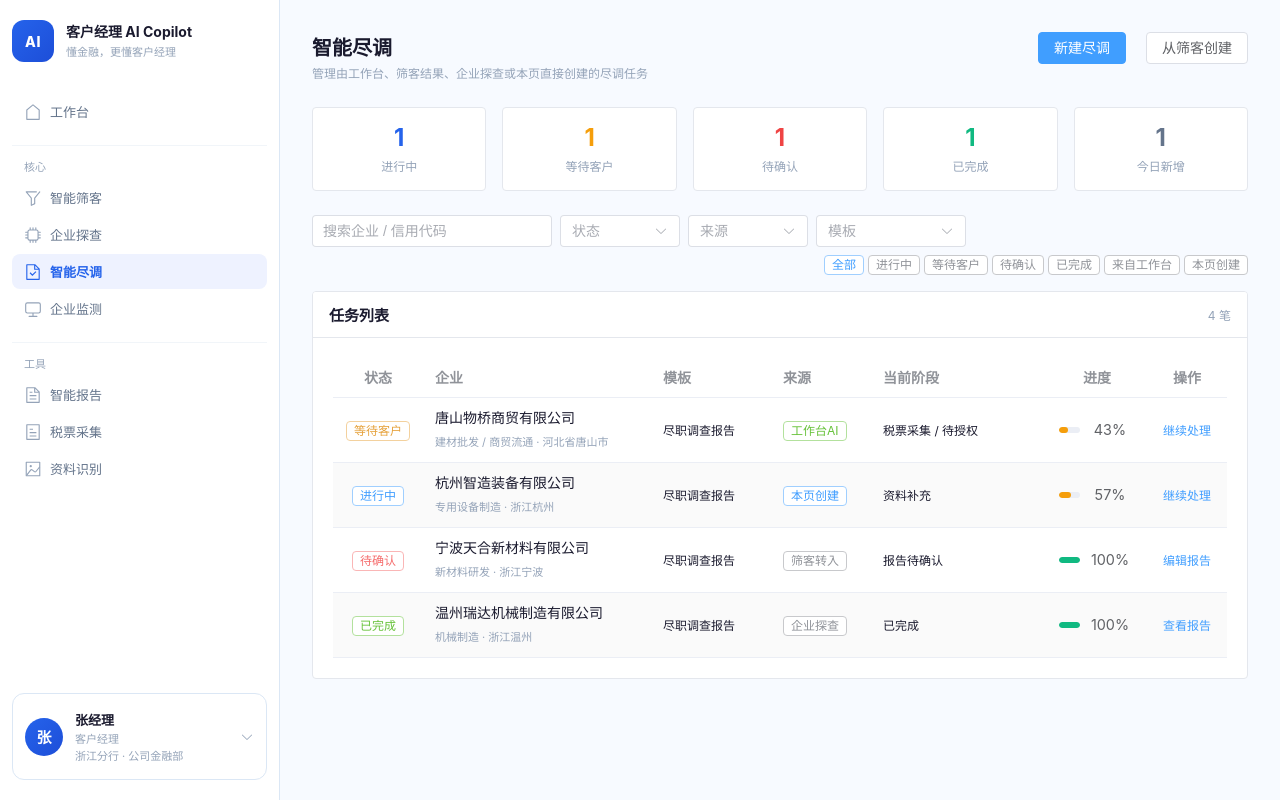
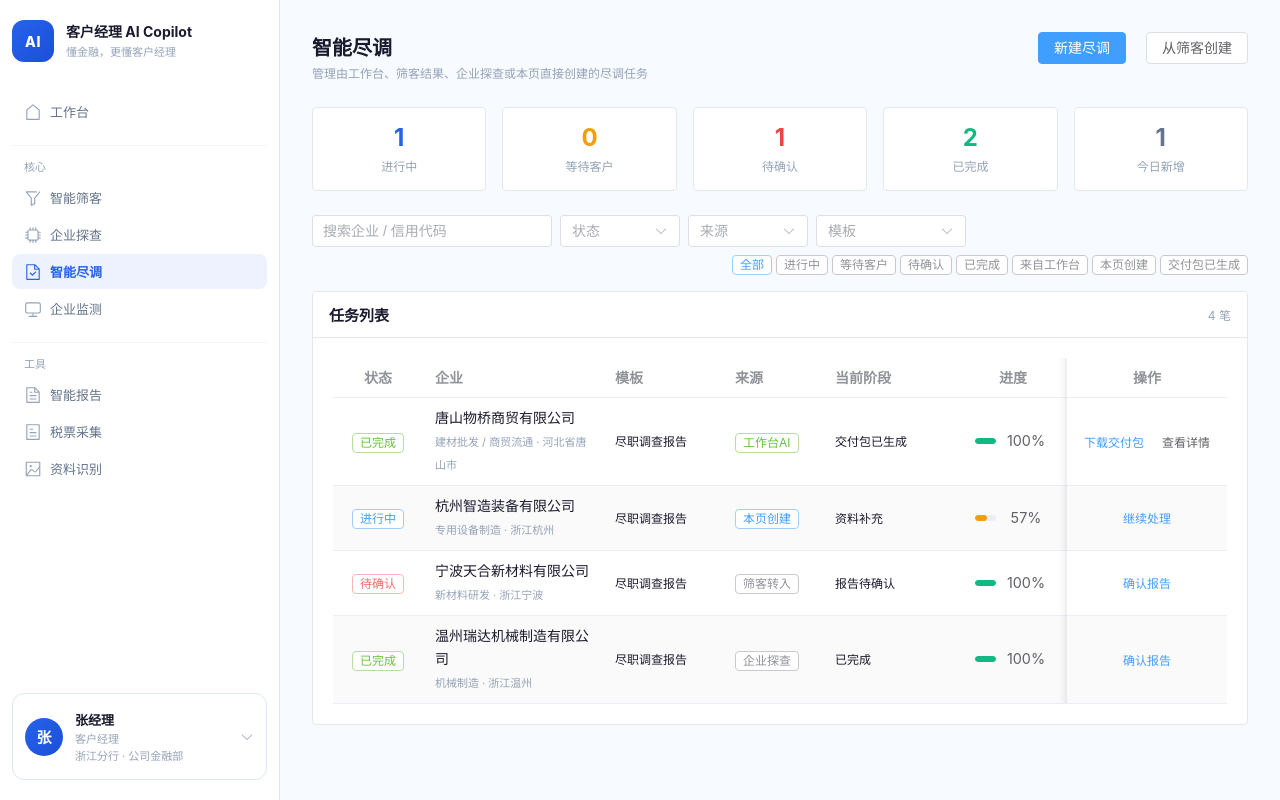
Before and after one commit to ytt0929/ai_agent, a Vue app: page /due-diligence in a window 1280 px wide. Built offline with nearby package versions, Linux system fonts and the light colour scheme.

Commit message:
feat: Phase 3-E2 交付包优化 & 企业探查Phase1-P0/P1提示词

```diff
--- a/src/data/mockDueDiligence.js
+++ b/src/data/mockDueDiligence.js
@@ -55,18 +55,22 @@ export const dueDiligenceTasks = [
     source: '工作台AI',
     manager: '张经理',
     priority: '普通',
-    status: '等待客户',
-    statusText: '税票采集 / 待授权',
-    currentStage: 'tax-rpa',
-    currentStep: 'tax-rpa',
-    progress: 43,
+    status: '已完成',
+    statusText: '交付包已生成',
+    currentStage: 'delivery-package',
+    currentStep: 'delivery-package',
+    progress: 100,
     riskLevel: '中风险',
     score: 72,
     grade: 'C+',
     materialCompleteness: 67,
-    nextAction: '继续处理',
+    nextAction: '查看交付包',
     updatedAt: '2026-07-02 15:40',
-    reportDraftId: '',
+    reportDraftId: 'RPT-TS-WQ',
+    deliveryPackageStatus: '已生成',
+    deliveryPackageName: '唐山物桥商贸有限公司_尽调交付包_20260702.zip',
+    deliveryPackageGeneratedAt: '2026-07-02 15:40',
+    deliveryPackageDownloaded: false,
     autoCapabilities: ['自动拆解流程', '税票RPA', '跨天提醒', '自动生成产物'],
   },
   {
--- a/src/pages/DueDiligenceHomePage.vue
+++ b/src/pages/DueDiligenceHomePage.vue
@@ -102,6 +102,13 @@
           @click="quickFilterSource('本页创建')"
           style="cursor: pointer"
         >本页创建</el-tag>
+        <el-tag
+          :type="activeQuickTag === 'delivery-generated' ? 'success' : 'info'"
+          effect="plain"
+          size="small"
+          @click="quickFilterDelivery('generated')"
+          style="cursor: pointer"
+        >交付包已生成</el-tag>
       </div>
     </div>
 
@@ -154,9 +161,28 @@
           </template>
         </el-table-column>
 
-        <el-table-column label="操作" width="80" align="center" fixed="right">
+        <el-table-column label="交付包" width="100" align="center">
           <template #default="{ row }">
-            <el-button size="small" type="primary" link @click="continueTask(row)">{{ getTaskActionLabel(row) }}</el-button>
+            <el-tag size="small" :type="getDeliveryStatus(row).type" effect="plain">{{ getDeliveryStatus(row).label }}</el-tag>
+          </template>
+        </el-table-column>
+
+        <el-table-column label="操作" width="160" align="center" fixed="right">
+          <template #default="{ row }">
+            <template v-if="row.deliveryPackageDownloaded">
+              <el-button size="small" type="primary" link @click="handleDownloadPackage(row)">再次下载</el-button>
+              <el-button size="small" link @click="continueTask(row)">查看详情</el-button>
+            </template>
+            <template v-else-if="row.deliveryPackageStatus === '已生成' || row.currentStep === 'delivery-package'">
+              <el-button size="small" type="primary" link @click="handleDownloadPackage(row)">下载交付包</el-button>
+              <el-button size="small" link @click="continueTask(row)">查看详情</el-button>
+            </template>
+            <template v-else-if="row.currentStep === 'artifacts'">
+              <el-button size="small" type="primary" link @click="continueTask(row)">确认报告</el-button>
+            </template>
+            <template v-else>
+              <el-button size="small" type="primary" link @click="continueTask(row)">继续处理</el-button>
+            </template>
           </template>
         </el-table-column>
       </el-table>
@@ -233,6 +259,7 @@ const statusFilter = ref('')
 const sourceFilter = ref('')
 const templateFilter = ref('')
 const activeQuickTag = ref('')
+const deliveryQuickFilter = ref('')
 
 function quickFilter(status) {
   activeQuickTag.value = status
@@ -245,6 +272,15 @@ function quickFilterSource(source) {
   activeQuickTag.value = 'source:' + source
   sourceFilter.value = source
   statusFilter.value = ''
+  templateFilter.value = ''
+  deliveryQuickFilter.value = ''
+}
+
+function quickFilterDelivery(mode) {
+  activeQuickTag.value = 'delivery-' + mode
+  deliveryQuickFilter.value = mode
+  statusFilter.value = ''
+  sourceFilter.value = ''
   templateFilter.value = ''
 }
 
@@ -264,6 +300,10 @@ const filteredTasks = computed(() => {
   }
   if (templateFilter.value) {
     list = list.filter(t => t.templateName === templateFilter.value)
+  }
+  // 交付包快捷筛选
+  if (deliveryQuickFilter.value === 'generated') {
+    list = list.filter(t => t.deliveryPackageStatus === '已生成' || t.currentStep === 'delivery-package')
   }
   return list
 })
@@ -317,6 +357,22 @@ function createNewTask() {
 function continueTask(row) {
   store.selectTask(row.id)
   router.push(`/due-diligence/${row.id}`)
+}
+
+function handleDownloadPackage(row) {
+  const result = store.downloadDeliveryPackageFromHome(row.id)
+  if (result.ok) {
+    ElMessage.success(`已模拟下载 ${result.packageName}`)
+  } else {
+    ElMessage.warning('交付包尚未生成，请进入任务详情处理')
+  }
+}
+
+function getDeliveryStatus(row) {
+  if (row.deliveryPackageDownloaded) return { label: '已下载', type: 'success' }
+  if (row.deliveryPackageStatus === '已生成' || row.currentStep === 'delivery-package') return { label: '已生成', type: 'success' }
+  if (row.currentStep === 'artifacts') return { label: '待生成', type: 'warning' }
+  return { label: '未生成', type: 'info' }
 }
 
 function getStatusTagType(status) {
--- a/src/stores/dueDiligence.js
+++ b/src/stores/dueDiligence.js
@@ -342,6 +342,23 @@ export const useDueDiligenceStore = defineStore('dueDiligence', () => {
     task.deliveryPackageDownloadedAt = new Date().toLocaleString('zh-CN')
   }
 
+  // 首页下载交付包（不跳转详情页）
+  function downloadDeliveryPackageFromHome(taskId) {
+    const task = tasks.value.find(t => t.id === taskId)
+    if (!task) return { ok: false, reason: 'not_found' }
+    if (task.currentStep !== 'delivery-package' && task.deliveryPackageStatus !== '已生成') {
+      return { ok: false, reason: 'not_ready' }
+    }
+    task.deliveryPackageDownloaded = true
+    task.deliveryPackageDownloadedAt = new Date().toLocaleString('zh-CN')
+    task.updatedAt = new Date().toLocaleString('zh-CN')
+    return {
+      ok: true,
+      task,
+      packageName: task.deliveryPackageName || `${task.name}_尽调交付包_20260702.zip`,
+    }
+  }
+
   // 标记报告已导出
   function markReportExported(taskId) {
     const task = tasks.value.find(t => t.id === taskId)
@@ -438,6 +455,7 @@ export const useDueDiligenceStore = defineStore('dueDiligence', () => {
     enterArtifacts,
     enterDeliveryPackage,
     markDeliveryPackageDownloaded,
+    downloadDeliveryPackageFromHome,
     markReportExported,
     taskChatMessages,
     getTaskChatMessages,
```
Also changed, not shown: 3 other files (tests, documents, lock files or other folders).
